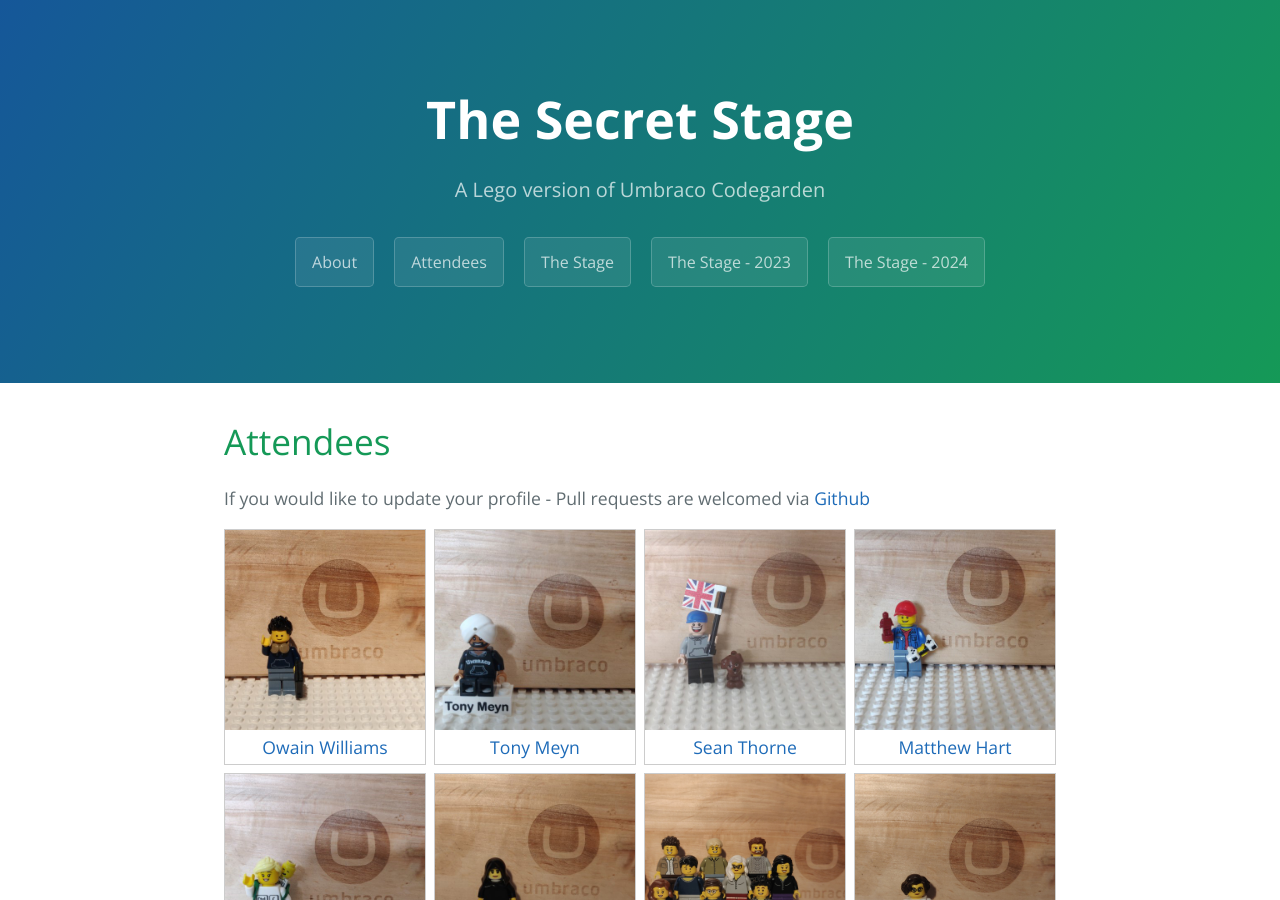
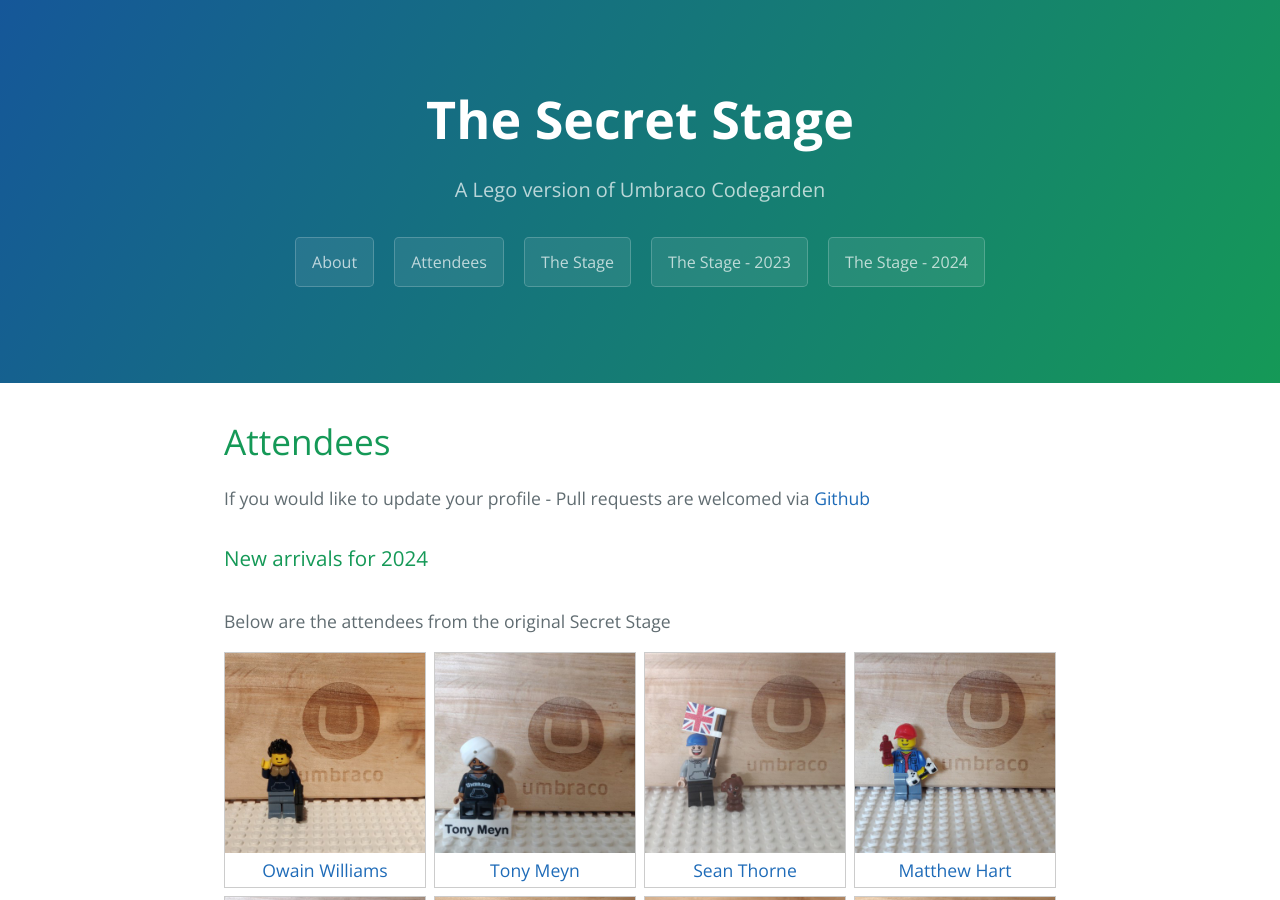
Before and after one commit to OwainWilliams/OwainWilliams.github.io, a Jekyll site: the page built from attendees/index.html, in a window 1280 px wide and 900 px high. Built offline with Jekyll 4.4.1, drawn with Linux system fonts in a browser that asks for light colours.

Commit message:
Update index.html

```diff
--- a/attendees/index.html
+++ b/attendees/index.html
@@ -59,6 +59,15 @@
     <p>
       If you would like to update your profile - Pull requests are welcomed via <a href="https://github.com/OwainWilliams/OwainWilliams.github.io">Github</a>
     </p>
+    <h3>New arrivals for 2024</h3>
+    <div class="attendee-list">
+      {% for post in site.posts %}
+        {% if post.tags contains "attendee-2024"%}
+        {% include page-image-attendee.html %}
+        {% endif %}
+      {% endfor %}
+    </div>
+    <p>Below are the attendees from the original Secret Stage</p>
     <div class="attendee-list">
       {% for post in site.posts %}
         {% if post.tags contains "attendee"%}
```
